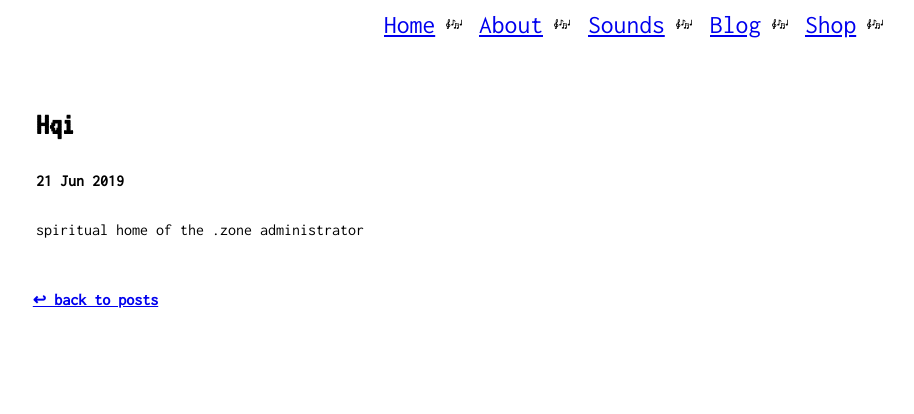
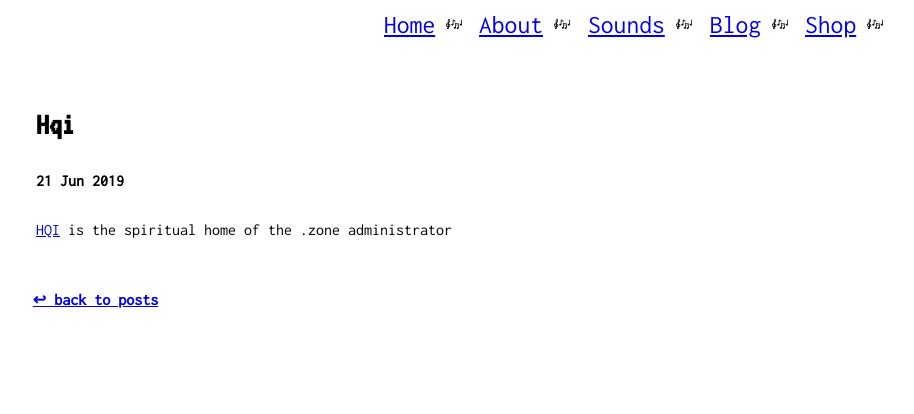
Before and after one commit to 503meditation/helloworld, a Jekyll site: the page built from _posts/2019-06-21-hqi.md, in a window 1280 px wide. Shown: the top 414 px of the page, without its empty margins (4-918 px from the left). Built offline with Jekyll 4.4.1, drawn with Linux system fonts in a browser that asks for light colours.

Commit message:
hqi blogpost

```diff
--- a/_posts/2019-06-21-hqi.md
+++ b/_posts/2019-06-21-hqi.md
@@ -1,6 +1,6 @@
 ---
 layout: post
-img: /assets/img/wetrix.jpg
+img: /assets/img/hqi.png
 ---
 
-spiritual home of the .zone administrator
+<a href="https://h-q-i.com">HQI</a> is the spiritual home of the .zone administrator
```
Also changed, not shown: assets/img/hqi.png (added).
